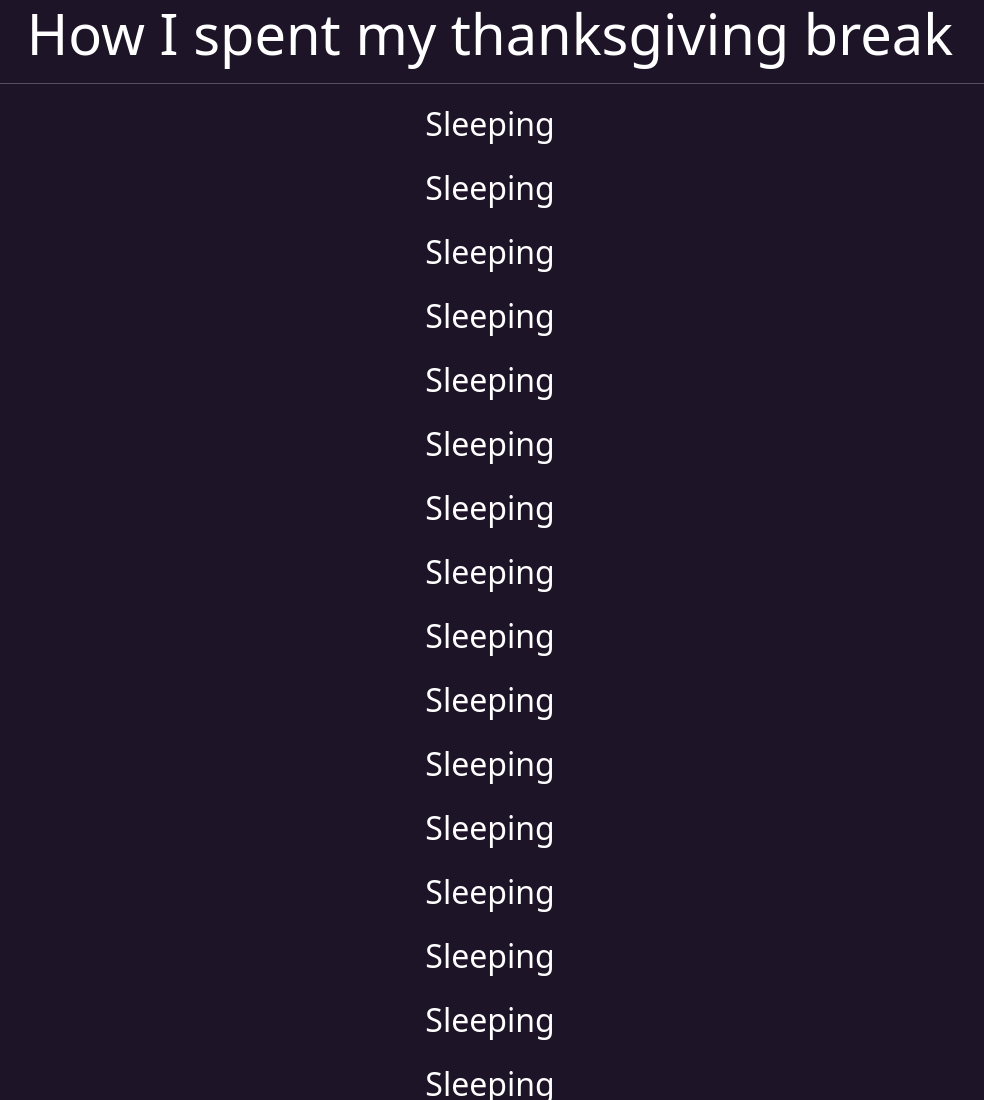
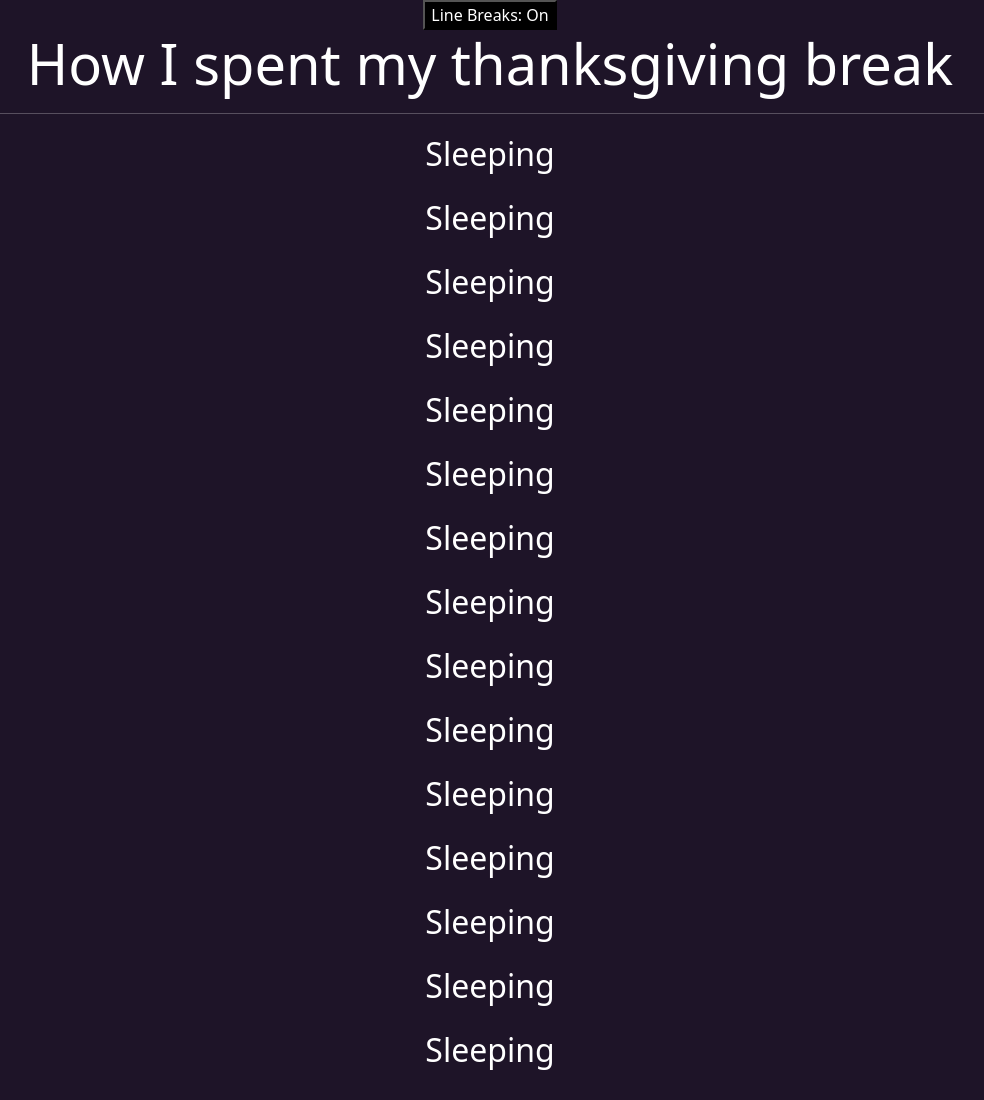
Before and after one commit to Violet2Electricboogaloo/Violet2Electricboogaloo.github.io, a plain HTML site: page SubSites/InfiniteSleep/index.html in a window 1280 px wide. Shown: the top 1100 px of the page, without its empty margins (150-1134 px from the left). Drawn offline with nearby package versions, Linux system fonts and the light colour scheme; a web font is replaced by a local one.

Commit message:
Sleepy tiem

```diff
--- a/SubSites/InfiniteSleep/index.html
+++ b/SubSites/InfiniteSleep/index.html
@@ -20,6 +20,7 @@
     </head>
     <body>
         <div class="div">
+            <button onclick="breakers()">Line Breaks: On</button>
             <h1>How I spent my thanksgiving break</h1>
             <hr>
             <p id="infinite">Sleeping<br></p>
--- a/SubSites/InfiniteSleep/main.js
+++ b/SubSites/InfiniteSleep/main.js
@@ -1,16 +1,40 @@
+var type = "spamm"
+function gensleep() {
+    if (type == "spammy") {
+        $("p").text($("p").text() + " Sleeping")
+        $("button").text("Line Breaks: Off")
+    } else {
+        var sleeper = $("<p></p>").text("Sleeping");
+        $("body").append(sleeper)
+        $("button").text("Line Breaks: On")
+    }
+}
+
 
 $(window).scroll(function() {
     if($(window).scrollTop() + $(window).height() + 1500 >= $(document).height()) {
         for (let index = 0; index < 100; index++) {
-            var sleeper = $("<p></p>").text("Sleeping");
-            $("body").append(sleeper)
+            gensleep()
         }
     }
 });
 
 setTimeout(() => {
     for (let index = 0; index < 100; index++) {
-        var sleeper = $("<p></p>").text("Sleeping");
-        $("body").append(sleeper)
+        gensleep()
     }
 }, 1000);
+
+function breakers() {
+    if(type == "spammy") {
+        type = "spamm"
+    } else {
+        type = "spammy"
+    }
+
+    $("p:not(#infinite)").remove()
+    $("#infinite").text("Sleeping")
+    for (let index = 0; index < 100; index++) {
+        gensleep()
+    }
+}
--- a/SubSites/InfiniteSleep/style.css
+++ b/SubSites/InfiniteSleep/style.css
@@ -1,3 +1,8 @@
+button {
+    background-color: black;
+
+}
+
 * {
     color: white;
     margin: auto;
```
